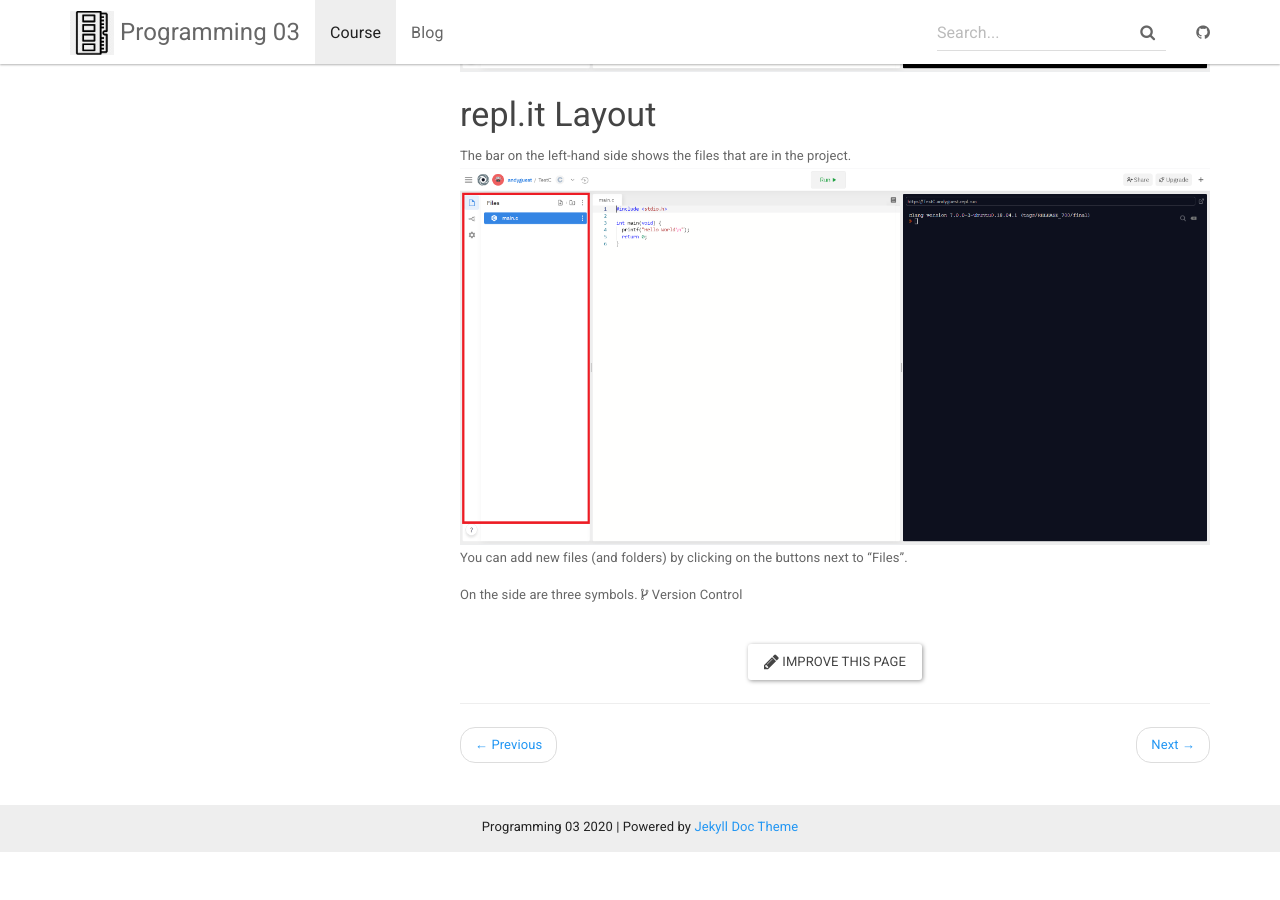
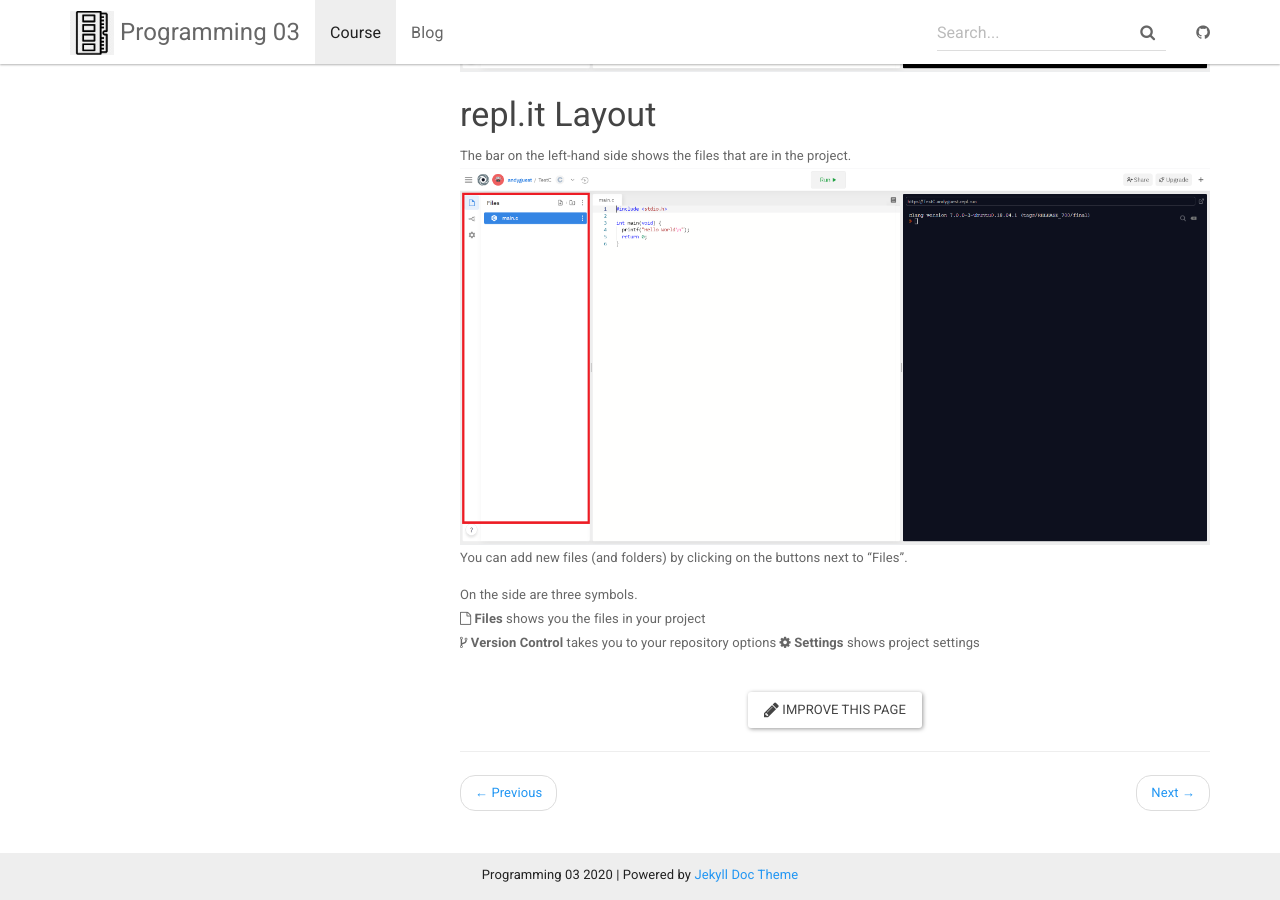
Before and after one commit to andyguestysj/prog03, a Jekyll site: the page built from _docs/reference/replit.md, in a window 1280 px wide and 900 px high, scrolled down 1415 px. Built offline with Jekyll 4.4.1, drawn with Linux system fonts in a browser that asks for light colours; before the commit the page ends 2267 px from its top, so only the background shows below that.

Commit message:
git reference page

```diff
--- a/_docs/reference/replit.md
+++ b/_docs/reference/replit.md
@@ -40,4 +40,6 @@
 You can add new files (and folders) by clicking on the buttons next to "Files".
 
 On the side are three symbols.
-<i class="fa fa-code-fork" aria-hidden="true"></i> Version Control
+<i class="fa fa-file-o" aria-hidden="true"></i> **Files** shows you the files in your project
+<i class="fa fa-code-fork" aria-hidden="true"></i> **Version Control** takes you to your repository options
+<i class="fa fa-cog" aria-hidden="true"></i> **Settings** shows project settings
```
